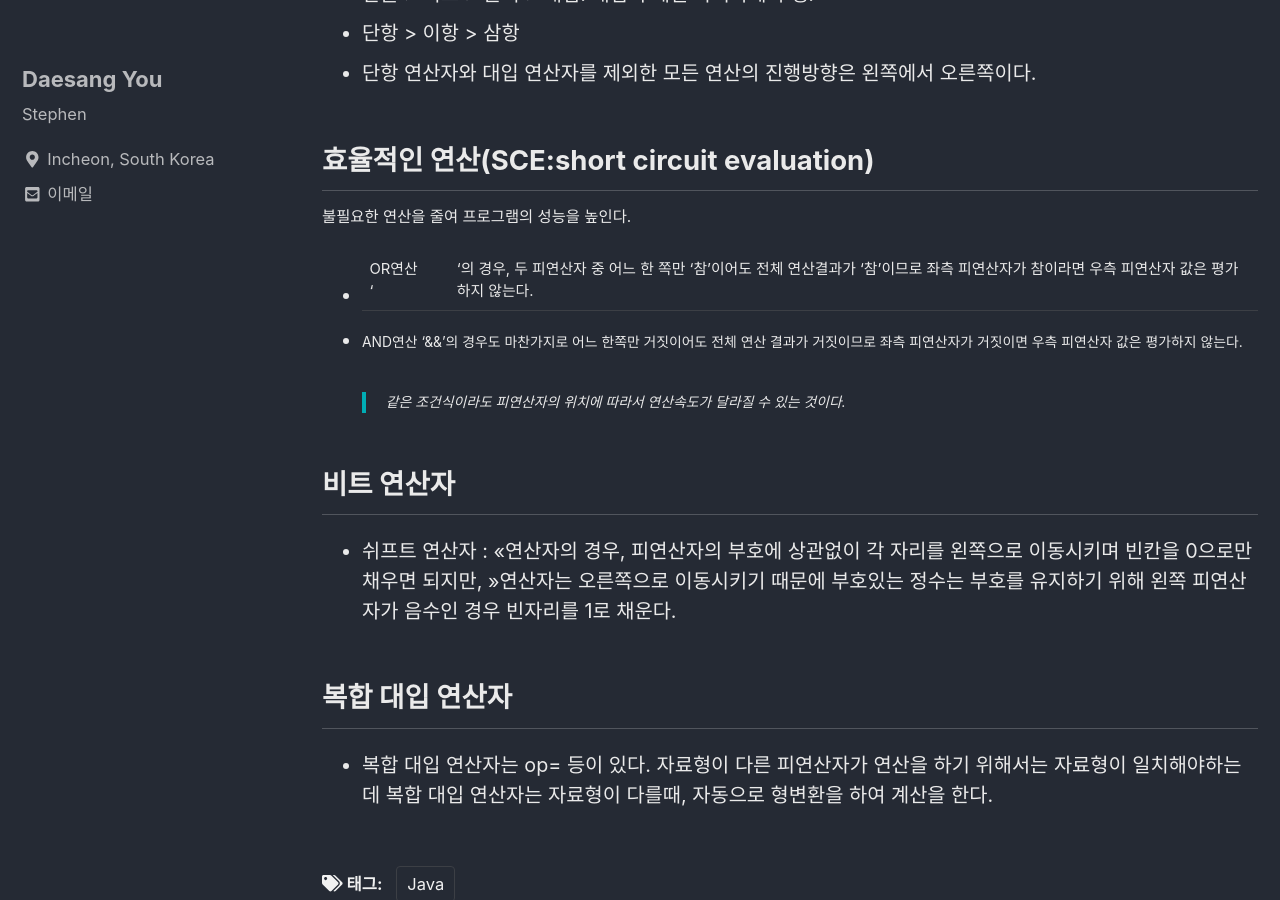
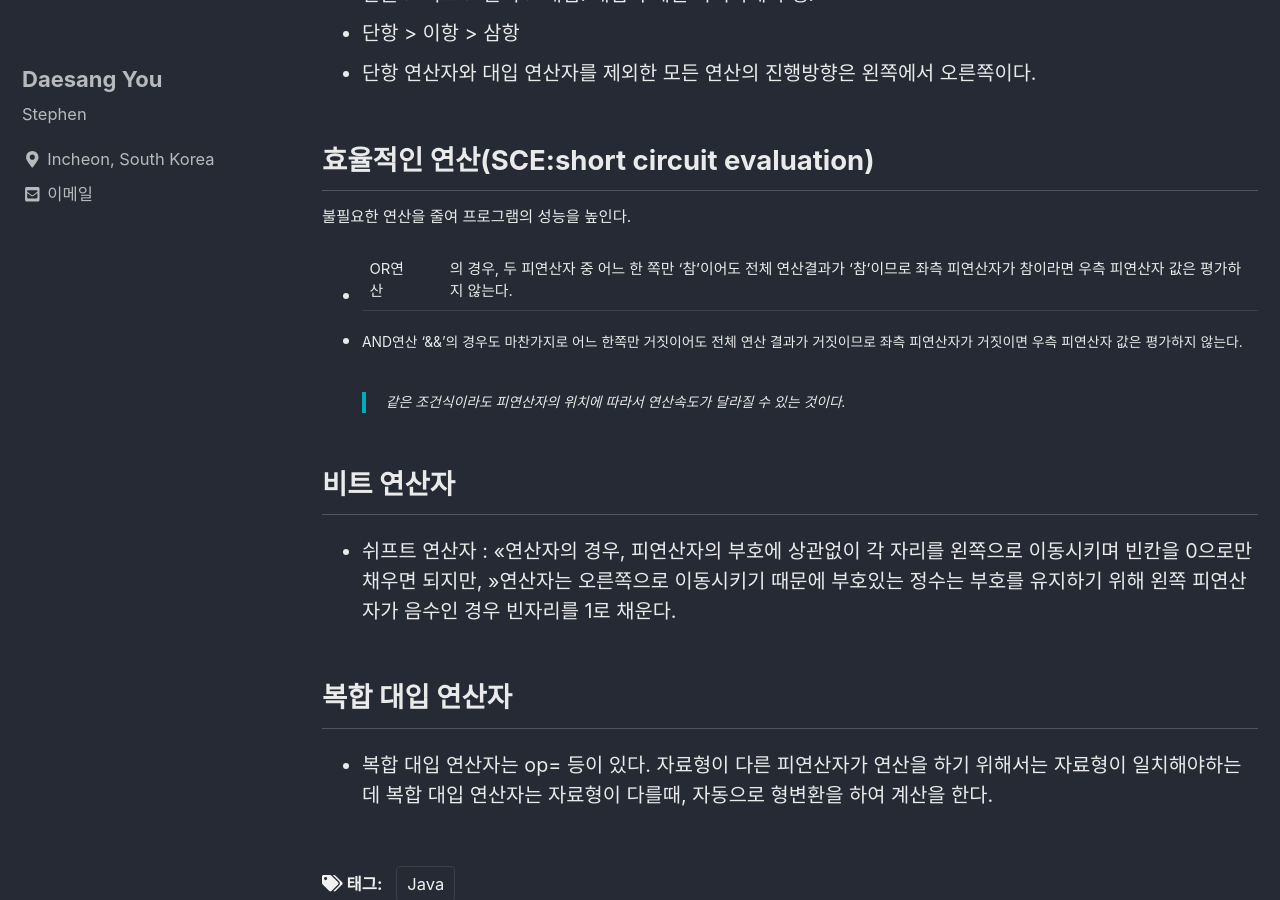
Before and after one commit to eotkd4791/eotkd4791.github.io, a Jekyll site: the page built from _posts/Java/2019-11-08-java-Chap3.md, in a window 1280 px wide and 900 px high, scrolled down 1016 px. Built offline with Jekyll 4.4.1, drawn with Linux system fonts in a browser that asks for light colours; cached includes are drawn as plain includes; comment, search, counter and statistics services are not loaded.

```diff
--- a/_posts/Java/2019-11-08-java-Chap3.md
+++ b/_posts/Java/2019-11-08-java-Chap3.md
@@ -32,7 +32,7 @@ tags:
 
 ## 효율적인 연산(SCE:short circuit evaluation)
 불필요한 연산을 줄여 프로그램의 성능을 높인다.
-- OR연산 '||'의 경우, 두 피연산자 중 어느 한 쪽만 '참'이어도 전체 연산결과가 '참'이므로 좌측 피연산자가 참이라면 우측 피연산자 값은 평가하지 않는다.
+- OR연산 ||의 경우, 두 피연산자 중 어느 한 쪽만 '참'이어도 전체 연산결과가 '참'이므로 좌측 피연산자가 참이라면 우측 피연산자 값은 평가하지 않는다.
 
 - AND연산 '&&'의 경우도 마찬가지로 어느 한쪽만 거짓이어도 전체 연산 결과가 거짓이므로 좌측 피연산자가 거짓이면 우측 피연산자 값은 평가하지 않는다.
 
```
